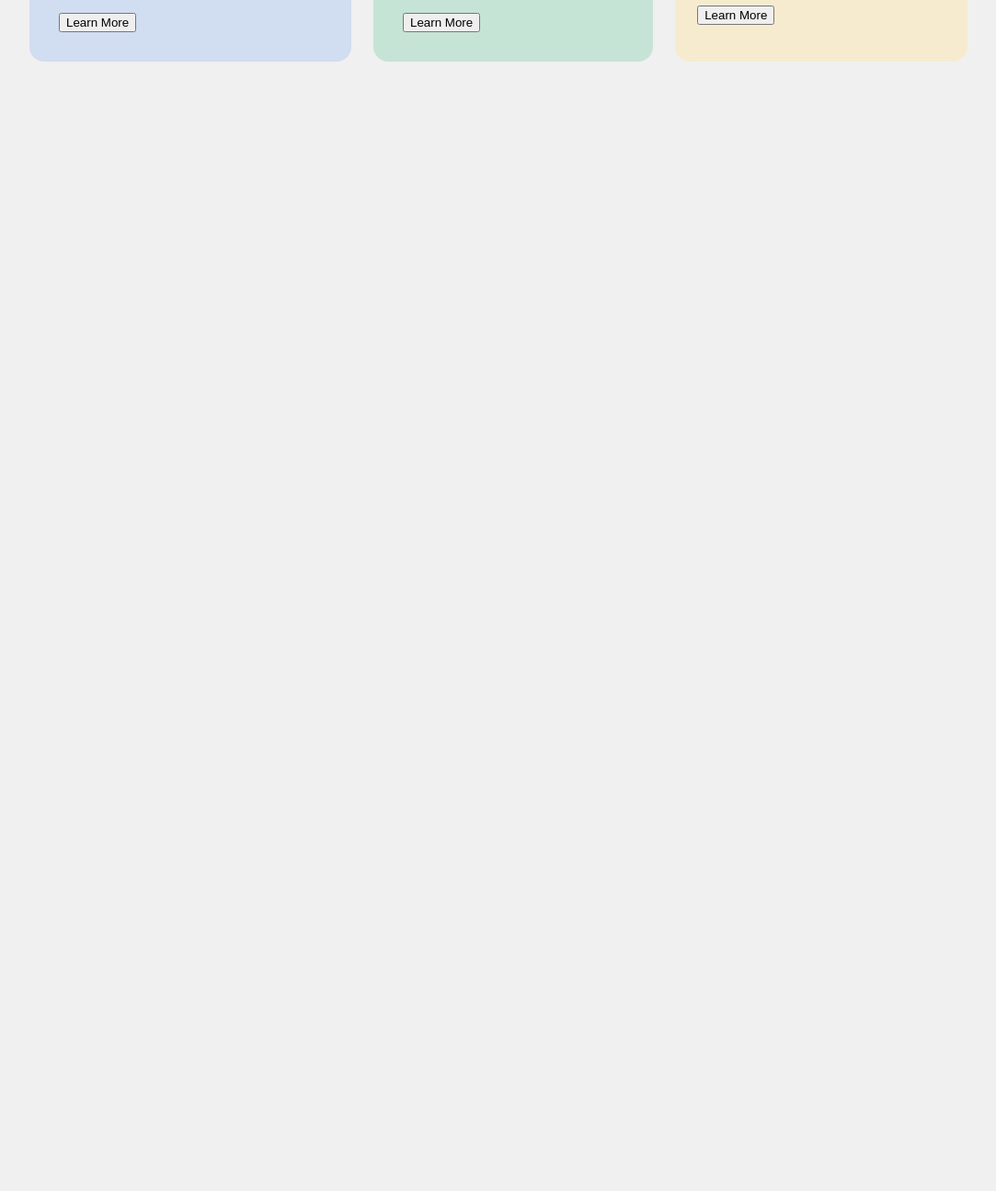
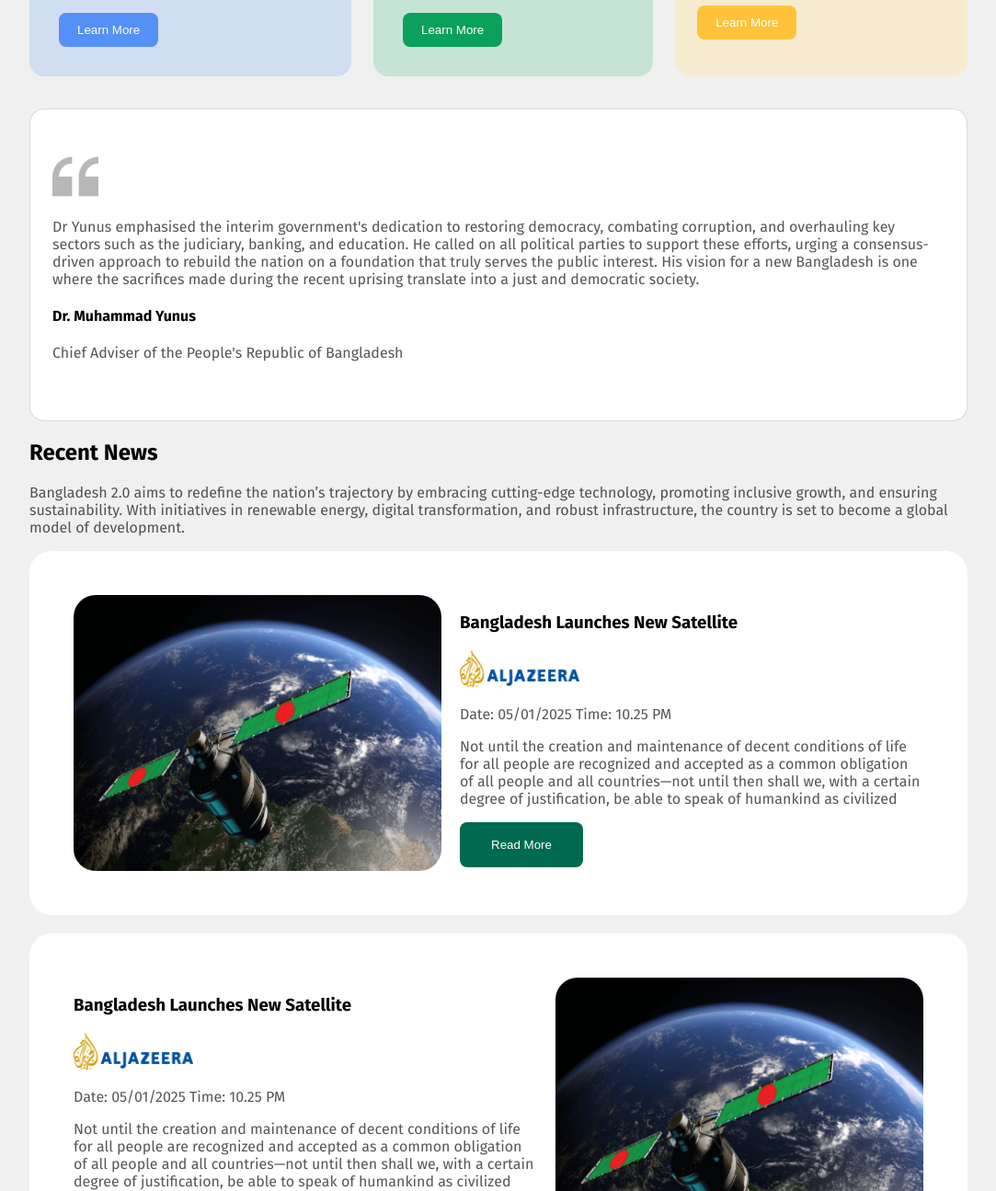
Before and after one commit to tahmida05/Assignment-01, a plain HTML site: page index.html in a window 1280 px wide. Shown: the part 905-2200 px from the top of the page at 92% size, without its empty margins (98-1181 px from the left). Before the commit the page ends 972 px from the top, so only its background shows below. Drawn offline with Linux system fonts and the light colour scheme.

Commit message:
assignment-01

```diff
--- a/index.html
+++ b/index.html
@@ -38,24 +38,100 @@
                         <img class="icon" src="assets/card-icon.png" alt="">
                         <h4>Digital Transformation</h4>
                         <p class="des-1">Creating a nationwide digital ecosystem to enhance connectivity and access to services for all citizens.</p>
-                        <button>Learn More</button>
+                        <button class="button-1">Learn More</button>
                     </div>
                     <div class="card-2">
                         <img class="icon"  src="assets/card-icon.png" alt="">
                         <h4>Green Energy</h4>
                         <p class="des-1">Investments in solar and wind energy to ensure a sustainable and eco-friendly future.</p>
-                        <button>Learn More</button>
+                        <button class="button-2">Learn More</button>
                     </div>
                     <div class="card-3">
                         <img class="icon" src="assets/card-icon.png" alt="">
                         <h4>Modern Infrastructure</h4>
                         <p class="des-1">Building state-of-the-art infrastructure to support economic growth and global competitiveness.</p>
-                        <button>Learn More</button>
+                        <button class="button-3">Learn More</button>
                     </div>
                 </div>
 
             </div>
-        </section>
+
+
+            <div class="dr-unus-speech">
+                <div>
+                    <img class="style-jpg" src="assets/quote-bg.png" alt="">
+
+                </div>
+                <p class="des-1 style-p">Dr Yunus emphasised the interim government's dedication to restoring democracy, combating corruption, and overhauling key sectors such as the judiciary, banking, and education. He called on all political parties to support these efforts, urging a consensus-driven approach to rebuild the nation on a foundation that truly serves the public interest. His vision for a new Bangladesh is one where the sacrifices made during the recent uprising translate into a just and democratic society.</p>
+                <div>
+                <h4>Dr. Muhammad Yunus</h4>
+                <p class="des-1">Chief Adviser of the People's Republic of Bangladesh</p>
+            </div>
+            </div>
+</section>
+<section>
+    <h1>Recent News</h1>
+    <p class="des-1">Bangladesh 2.0 aims to redefine the nation’s trajectory by embracing cutting-edge technology, promoting inclusive growth, and ensuring sustainability. With initiatives in renewable energy, digital transformation, and robust infrastructure, the country is set to become a global model of development.</p>
+    <div class="card-01">
+        <img class="satelite-1" src="assets/satelite.png" alt="">
+        <div>
+            <h3>Bangladesh Launches New Satellite</h3>
+            <img class="al-jazeera" src="assets/al-jazeera.png" alt=""><br>
+            <p class="des-1">
+            <time datetime="">Date: 05/01/2025 </Time><Time>Time: 10.25 PM</time></p>
+                <p class="des-1">Not until the creation and maintenance of decent conditions of life for all people are recognized and accepted as a common obligation of all people and all countries—not until then shall we,
+                    with a certain degree of justification, be able to speak of humankind as civilized</p>
+                    <button class="button-01">Read More</button>
+
+
+        </div>
+    </div>
+    <div class="card-02">
+
+        <div>
+            <h3>Bangladesh Launches New Satellite</h3>
+            <img class="al-jazeera" src="assets/al-jazeera.png" alt="">
+            <br>
+            <p class="des-1">
+            <time datetime="">Date: 05/01/2025 </Time><Time>Time: 10.25 PM</time></p>
+                <p class="des-1">Not until the creation and maintenance of decent conditions of life for all people are recognized and accepted as a common obligation of all people and all countries—not until then shall we,
+                    with a certain degree of justification, be able to speak of humankind as civilized</p>
+                    <button class="button-01">Read More</button></div>
+                    <img class="satelite-1" src="assets/satelite.png" alt="">
+
+
+
+
+
+    </div>
+    <div class="card-03">
+        <img class="satelite-1" src="assets/satelite.png" alt="">
+        <div>
+            <h3>Bangladesh Launches New Satellite</h3>
+            <img class="al-jazeera" src="assets/al-jazeera.png" alt=""><br>
+            <p class="des-1">
+            <time datetime="">Date: 05/01/2025 </Time><Time>Time: 10.25 PM</time></p>
+                <p class="des-1">Not until the creation and maintenance of decent conditions of life for all people are recognized and accepted as a common obligation of all people and all countries—not until then shall we,
+                    with a certain degree of justification, be able to speak of humankind as civilized</p>
+                    <button class="button-01">Read More</button>
+
+
+        </div>
+    </div>
+</section>
+<section>
+    <div class="position">
+        <h1>Donate Today</h1>
+        <p class="des-1">Bangladesh 2.0 aims to redefine the nation’s trajectory by embracing cutting-edge technology, promoting inclusive growth, and ensuring sustainability. With initiatives in renewable energy, digital transformation, and robust infrastructure.</p>
+        <div>
+            <button class="donation">100 Taka</button>
+            <button class="donation btn-2">200 Taka</button>
+            <button class="donation">500 Taka</button>
+            <button class="donation">1000 Taka</button>
+        </div>
+    </div>
+</section>
+
 
     </main>
     <footer>
--- a/style/styles.css
+++ b/style/styles.css
@@ -47,7 +47,7 @@ img{
   font-size: 46px;
 font-weight: 630;
 }
-.button-1{
+.button-1,.button-01{
   border-radius: 8px;
   padding: 17px 34px 17px 34px;
 background: rgb(0, 106, 80);
@@ -87,5 +87,95 @@ background: rgb(198, 228, 214);
 border-radius: 16px;
 
 background: rgb(247, 235, 207);
-padding: 24px;
+  padding: 24px;}
+.button-1{
+  border-radius: 8px;
+  color: white;
+    background: rgb(84, 144, 245);
+    border: none;
+    padding: 11px 20px 11px 20px;
 }
+.button-2{
+  border-radius: 8px;
+color: white;
+  background: rgb(9, 161, 92);
+  border: none;
+  padding: 11px 20px 11px 20px;
+}
+.button-3{
+  border-radius: 8px;
+  color: white;
+    background: rgb(255, 194, 57);
+    border: none;
+    padding: 11px 20px 11px 20px;
+}
+/* dr-unus-speech */
+.style-jpg{
+  height: 50px;
+  width: 50px;
+}
+.style-p{
+  justify-content: start;
+}
+.dr-unus-speech{
+padding: 48px 24px 48px 24px;
+box-sizing: border-box;
+border: 1px solid rgba(14, 14, 14, 0.15);
+border-radius: 16px;
+
+background: rgb(255, 255, 255);
+margin-top: 35px;
+}
+/* recent news */
+.satelite-1{
+  width: 400px;
+  height: 300px;
+  border-radius: 24px;
+}
+.al-jazeera{
+  height: 40px;
+  width: 130px;
+}
+.card-01{
+  display: flex;
+  gap: 20px;
+padding: 48px;
+background-color: white;
+border-radius: 24px;
+}
+.card-02{
+  display: flex;
+  gap: 20px;
+padding: 48px;
+background-color: white;
+border-radius: 24px;
+margin-top: 20px;
+}
+.card-03{
+  display: flex;
+  gap: 20px;
+padding: 48px;
+background-color: white;
+border-radius: 24px;
+margin-top: 20px;
+
+}
+/* donation */
+.donation{
+  width: 230px;
+  height: 120px;
+  padding: 30px;
+  border-radius: 16px;
+  box-sizing: border-box;
+border: 1px solid rgba(14, 14, 14, 0.15);
+border-radius: 16px;
+background: rgb(255, 255, 255);
+font-size: 35px;
+font-weight: 600;
+}
+.btn-2{
+  background-color: rgb(198, 228, 214);
+}
+.position{
+  gap: 22px;
+}
```
